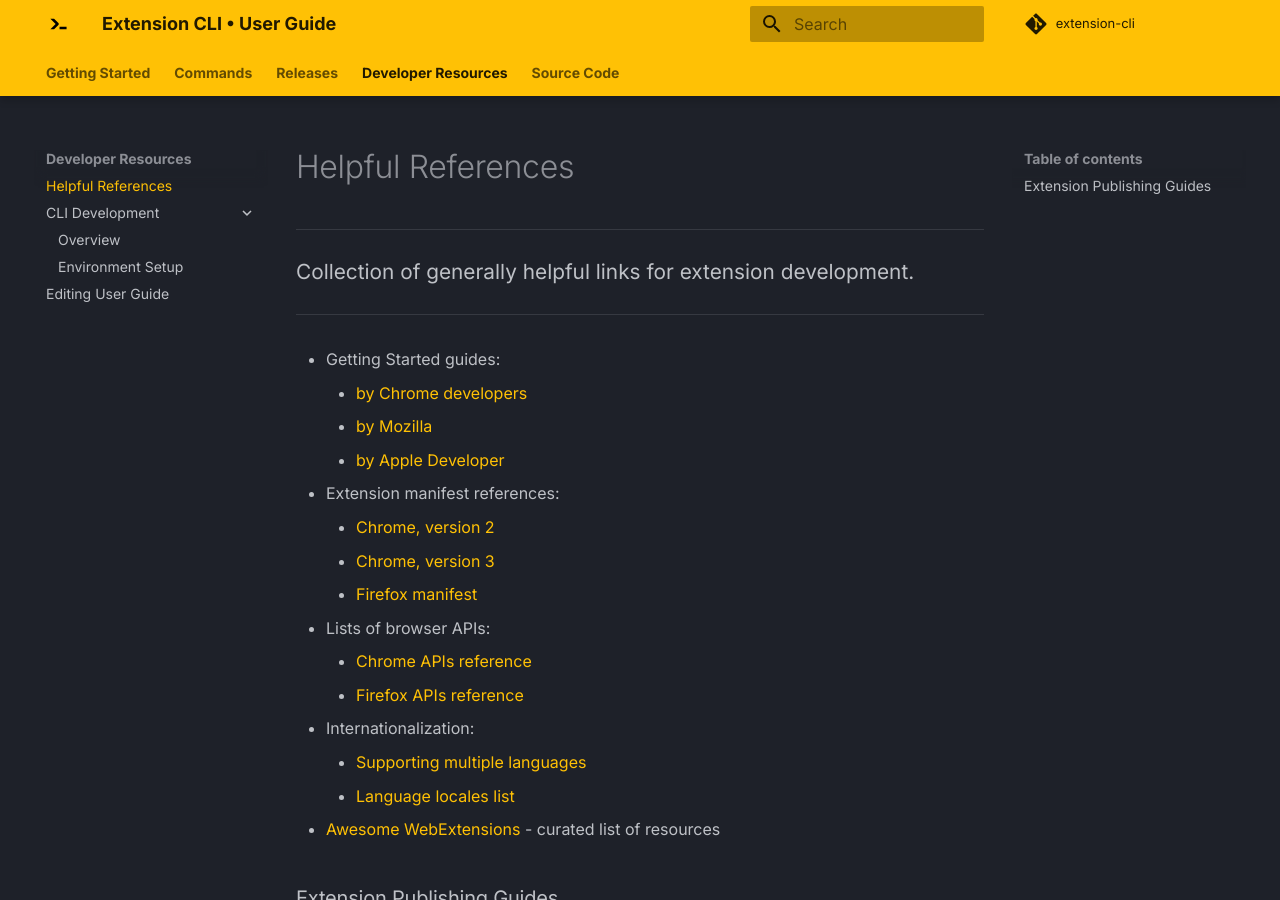
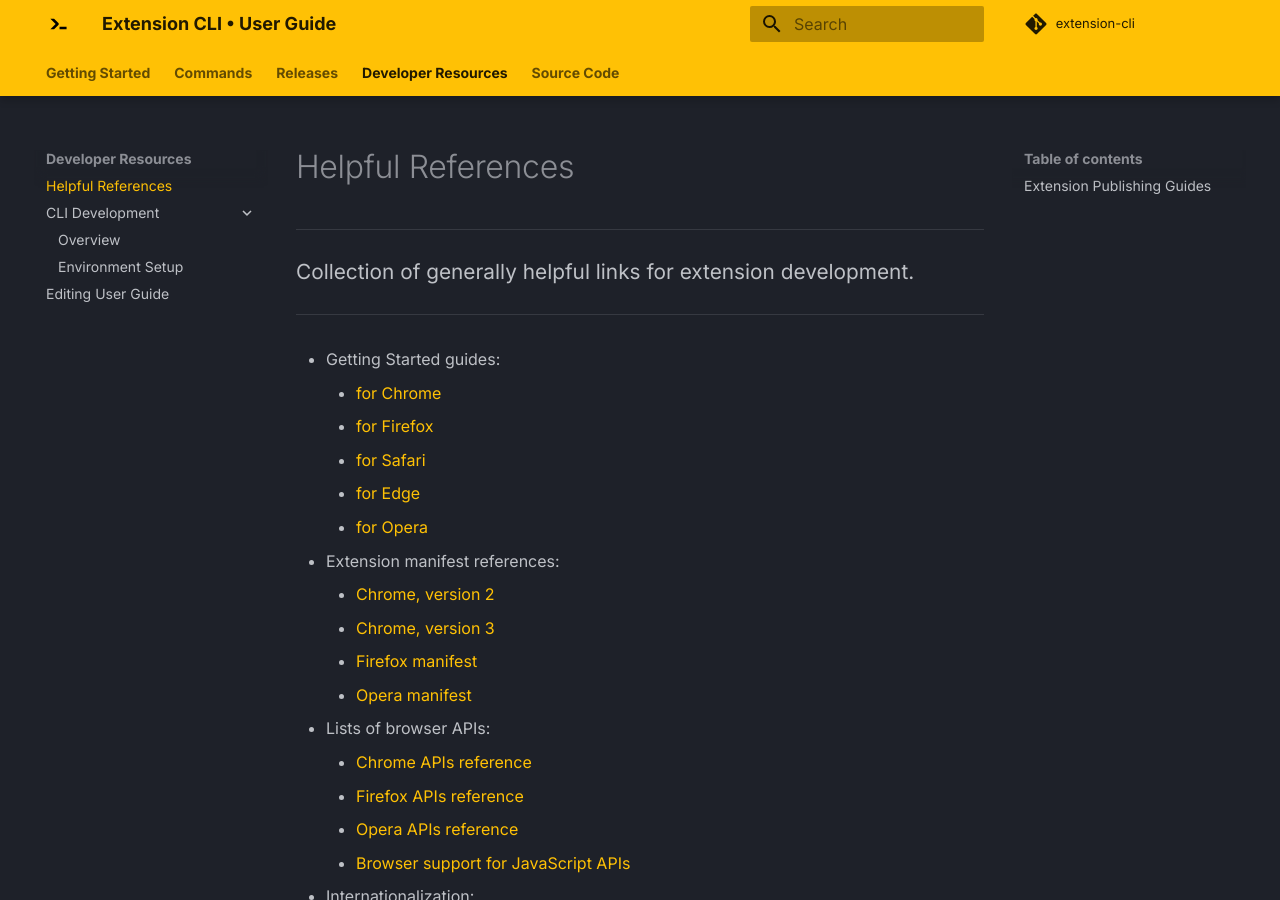
Before and after one commit to MobileFirstLLC/extension-cli, an MkDocs documentation site: the page built from guide/12-helpful.md, in a window 1280 px wide and 900 px high. Built offline with MkDocs 1.6.1 and Material for MkDocs 9.7.7, drawn with Linux system fonts in a browser that asks for light colours; comment, search, counter and statistics services are not loaded.

Commit message:
Update 12-helpful.md

```diff
--- a/guide/12-helpful.md
+++ b/guide/12-helpful.md
@@ -7,18 +7,23 @@
 * * *
 
 - Getting Started guides:
-    - [by Chrome developers](https://developer.chrome.com/extensions/getstarted)
-    - [by Mozilla](https://developer.mozilla.org/en-US/docs/Mozilla/Add-ons/WebExtensions#get_started)
-    - [by Apple Developer](https://developer.apple.com/documentation/safariservices/safari_web_extensions)
+    - [for Chrome](https://developer.chrome.com/extensions/getstarted)
+    - [for Firefox](https://developer.mozilla.org/en-US/docs/Mozilla/Add-ons/WebExtensions#get_started)
+    - [for Safari](https://developer.apple.com/documentation/safariservices/safari_web_extensions)
+    - [for Edge](https://docs.microsoft.com/en-us/microsoft-edge/extensions-chromium/)
+    - [for Opera](https://dev.opera.com/extensions/getting-started/)
 
 - Extension manifest references:
     - [Chrome, version 2](https://developer.chrome.com/extensions/manifest)
     - [Chrome, version 3](https://developer.chrome.com/docs/extensions/mv3/intro/)
     - [Firefox manifest](https://developer.mozilla.org/en-US/docs/Mozilla/Add-ons/WebExtensions/manifest.json)
+    - [Opera manifest](https://dev.opera.com/extensions/manifest/)
 
 - Lists of browser APIs:
     - [Chrome APIs reference](https://developer.chrome.com/extensions/api_index)
     - [Firefox APIs reference](https://developer.mozilla.org/en-US/docs/Mozilla/Add-ons/WebExtensions/API#javascript_api_listing)
+    - [Opera APIs reference](https://dev.opera.com/extensions/apis/)
+    - [Browser support for JavaScript APIs](https://developer.mozilla.org/en-US/docs/Mozilla/Add-ons/WebExtensions/Browser_support_for_JavaScript_APIs)
 
 - Internationalization:
     - [Supporting multiple languages](https://developer.chrome.com/extensions/i18n)
@@ -34,7 +39,7 @@
     - [Chrome Web Store API](https://developer.chrome.com/webstore/api_index)
 
 - **Edge**
-    - [Publishing for Edge](https://docs.microsoft.com/en-us/microsoft-edge/extensions-chromium/publish/publish-extension)
+    - [Publishing for Edge](https://docs.microsoft.com/en-us/microsoft-edge/extensions-chromium/publish/create-dev-account)
 
 - **Opera**
     - [Publishing for Opera addons](https://dev.opera.com/extensions/publishing-guidelines/)
```
